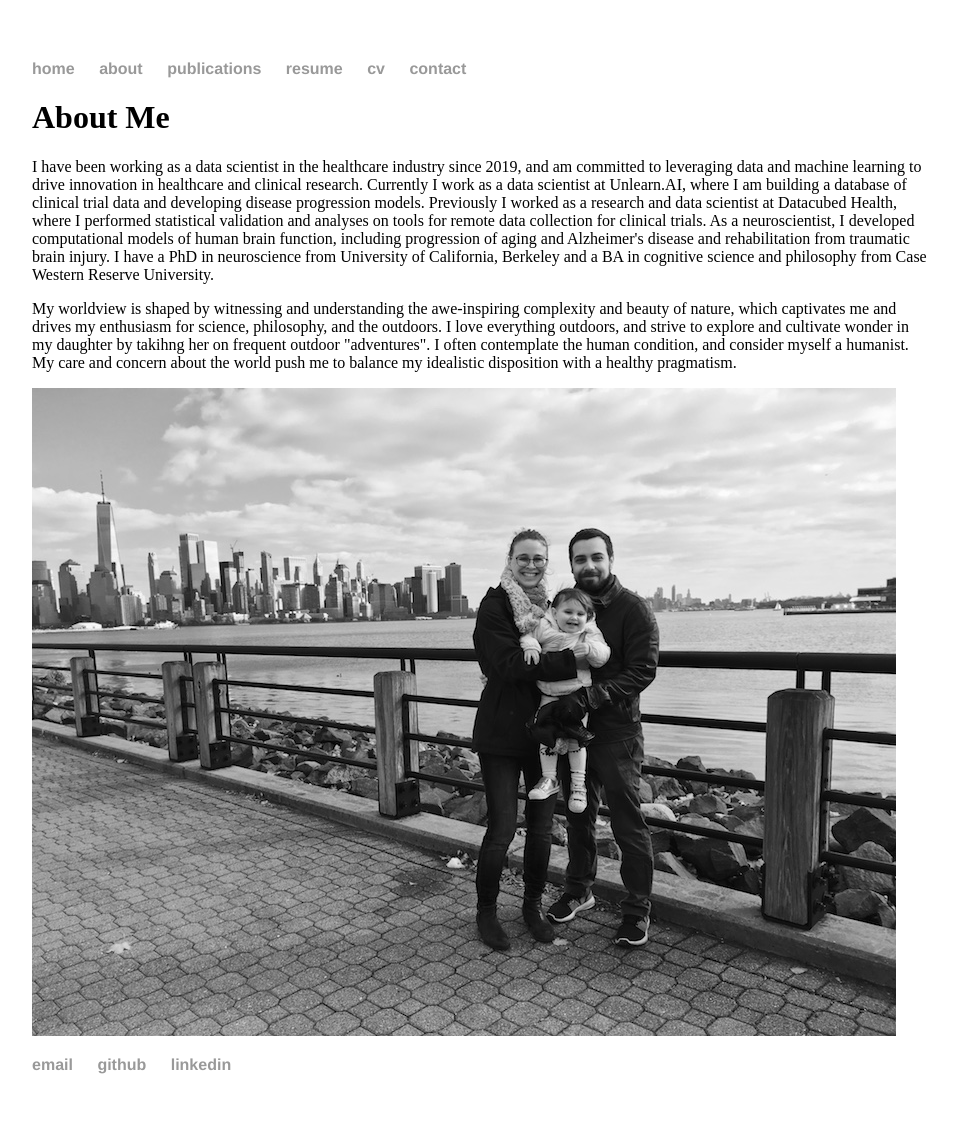
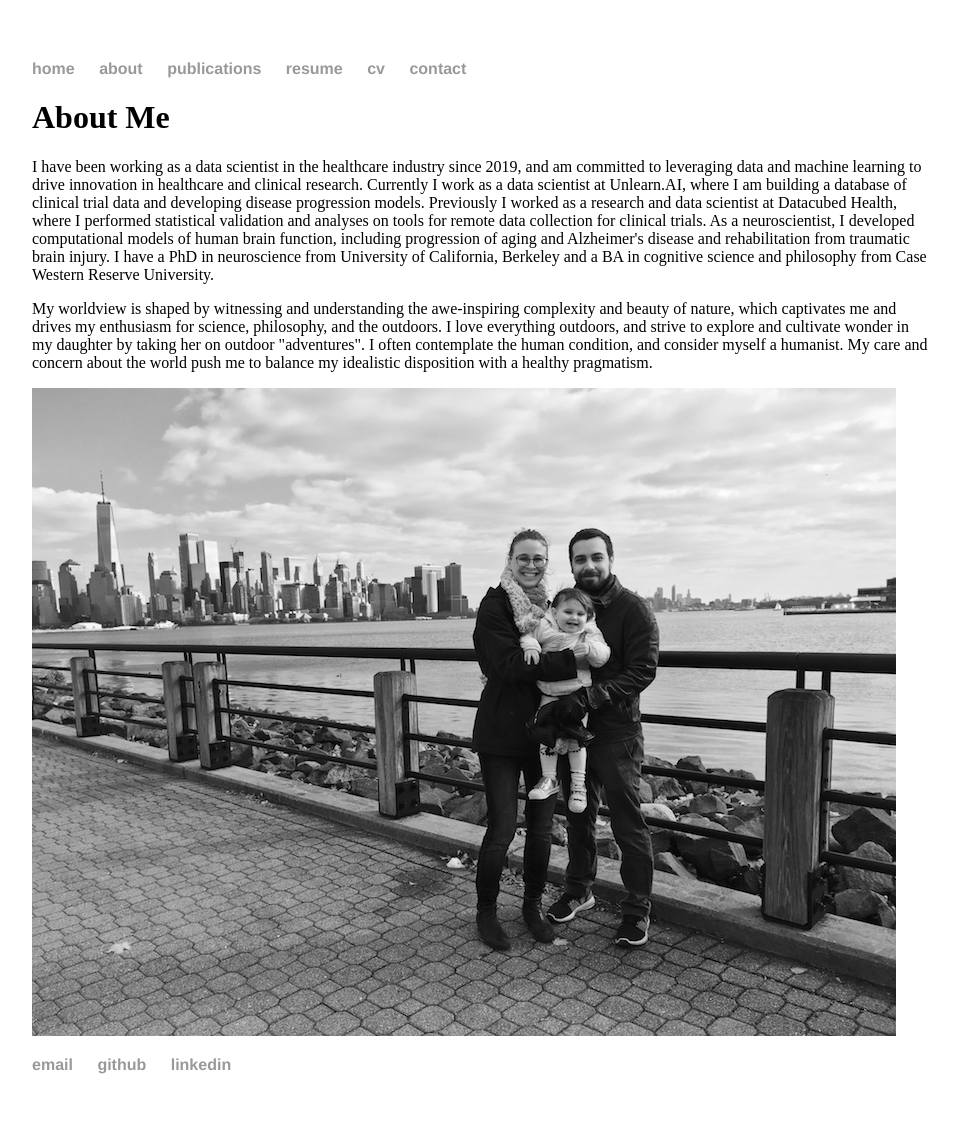
Before and after one commit to klbegany/klarnemann.github.io, a Jekyll site: the page built from about/index.html, in a window 1280 px wide. Shown: the whole page, without its empty margins (160-1118 px from the left). Built offline with Jekyll 4.4.1, drawn with Linux system fonts in a browser that asks for light colours.

Commit message:
fix typo

```diff
--- a/about/index.html
+++ b/about/index.html
@@ -5,7 +5,7 @@
 <div class="blurb">
 	<h1>About Me</h1>
 	<p>I have been working as a data scientist in the healthcare industry since 2019, and am committed to leveraging data and machine learning to drive innovation in healthcare and clinical research. Currently I work as a data scientist at Unlearn.AI, where I am building a database of clinical trial data and developing disease progression models. Previously I worked as a research and data scientist at Datacubed Health, where I performed statistical validation and analyses on tools for remote data collection for clinical trials. As a neuroscientist, I developed computational models of human brain function, including progression of aging and Alzheimer's disease and rehabilitation from traumatic brain injury. I have a PhD in neuroscience from University of California, Berkeley and a BA in cognitive science and philosophy from Case Western Reserve University.</p>
-	<p>My worldview is shaped by witnessing and understanding the awe-inspiring complexity and beauty of nature, which captivates me and drives my enthusiasm for science, philosophy, and the outdoors. I love everything outdoors, and strive to explore and cultivate wonder in my daughter by takihng her on frequent outdoor "adventures". I often contemplate the human condition, and consider myself a humanist. My care and concern about the world push me to balance my idealistic disposition with a healthy pragmatism.</p>
+	<p>My worldview is shaped by witnessing and understanding the awe-inspiring complexity and beauty of nature, which captivates me and drives my enthusiasm for science, philosophy, and the outdoors. I love everything outdoors, and strive to explore and cultivate wonder in my daughter by taking her on outdoor "adventures". I often contemplate the human condition, and consider myself a humanist. My care and concern about the world push me to balance my idealistic disposition with a healthy pragmatism.</p>
 	<img src="{{ site.url }}/images/family.jpg">
 
 </div><!-- /.blurb -->
```
